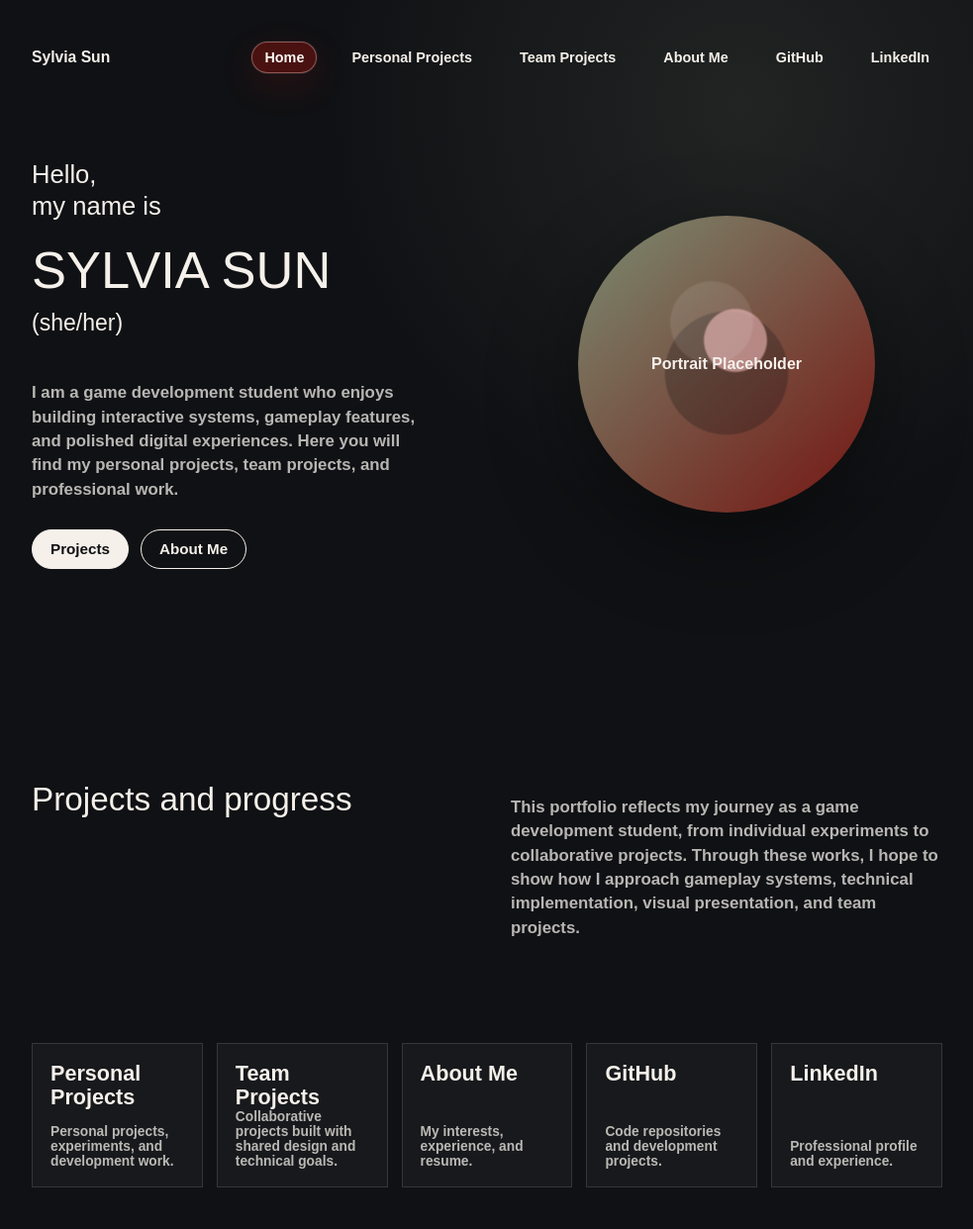
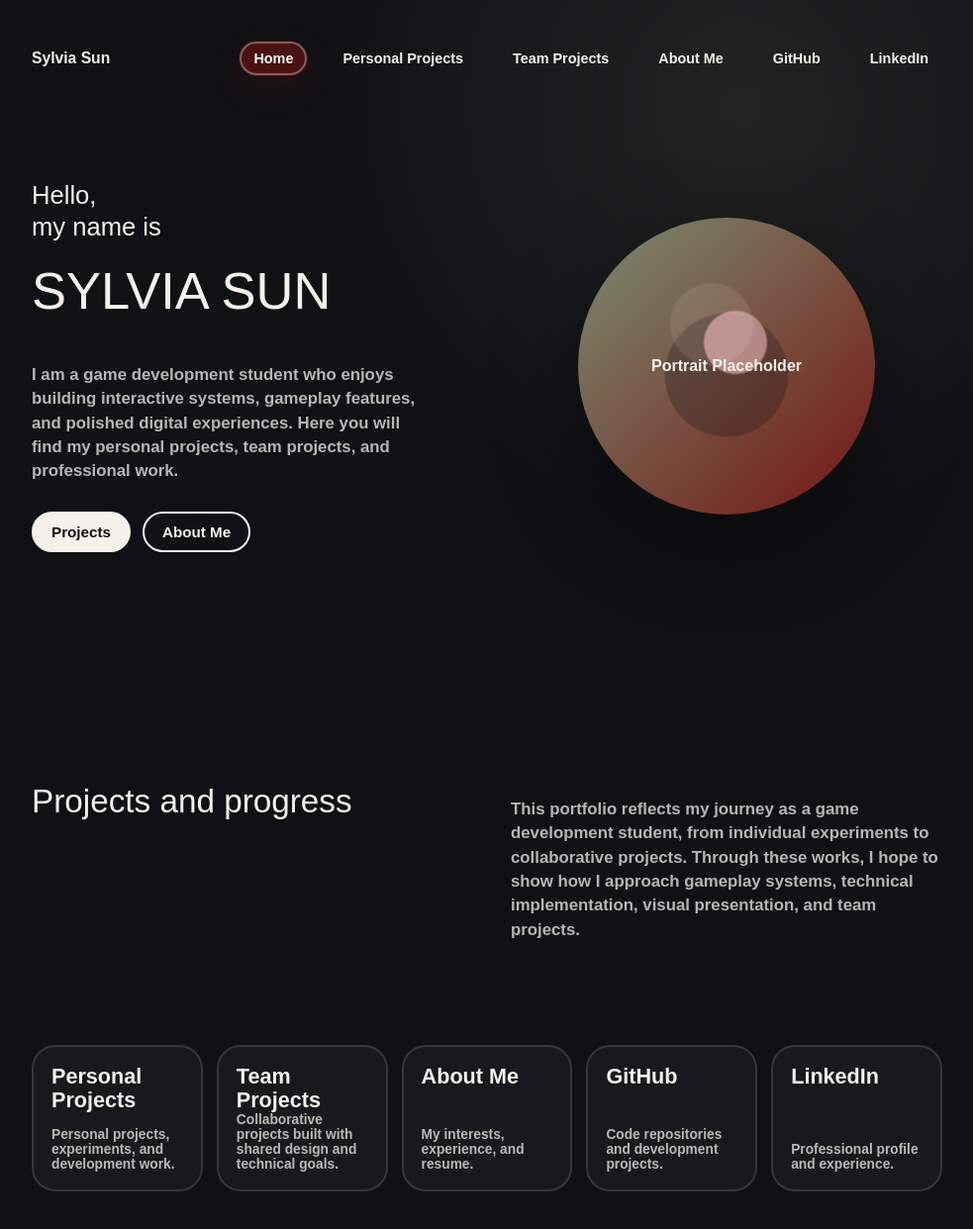
Before and after one commit to vantemoon/vantemoon.github.io, a Next.js app in the folder portfolio/: page / in a window 1280 px wide. Shown: the top 1242 px of the page at 99% size, without its empty margins (148-1131 px from the left). Built offline with nearby package versions, Linux system fonts and the light colour scheme; a web font is replaced by a local one.

Commit message:
Change button styles

```diff
--- a/portfolio/app/globals.css
+++ b/portfolio/app/globals.css
@@ -78,7 +78,7 @@ nav {
 
 nav a {
   padding: 7px 12px;
-  border: 1px solid transparent;
+  border: 2px solid transparent;
   border-radius: 999px;
   background: transparent;
   transition:
@@ -191,7 +191,7 @@ p {
   justify-content: center;
   min-height: 40px;
   padding: 10px 18px;
-  border: 1px solid var(--soft-white);
+  border: 2px solid var(--soft-white);
   border-radius: 999px;
   font-size: 0.95rem;
   font-weight: 800;
@@ -275,8 +275,8 @@ p {
 .link-card,
 .project-card,
 .document-card {
-  border: 1px solid var(--faint);
-  border-radius: 0;
+  border: 2px solid var(--faint);
+  border-radius: 24px;
   background: rgba(249, 246, 241, 0.035);
 }
 
--- a/portfolio/app/page.tsx
+++ b/portfolio/app/page.tsx
@@ -43,7 +43,6 @@ export default function Home() {
               my name is
             </span>
             <span className="hero-title-name">SYLVIA SUN</span>
-            <span className="hero-title-pronouns">(she/her)</span>
           </h1>
           <p>
             I am a game development student who enjoys building interactive systems,
```
